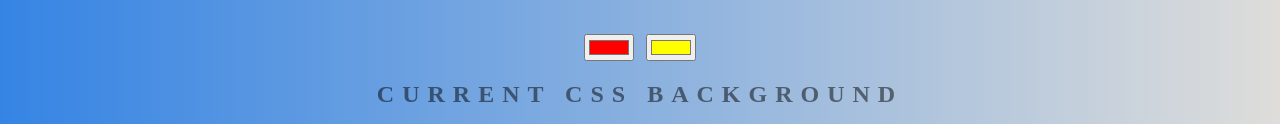
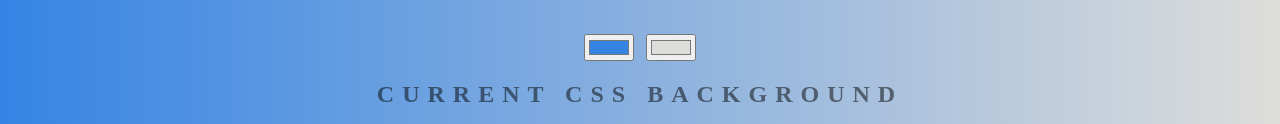
Before and after one commit to bbocko/background-generator, a plain HTML site: page index.html in a window 1280 px wide. Shown: the part 171-295 px from the top of the page. Drawn offline with Linux system fonts and the light colour scheme.

Commit message:
Update index.html

```diff
--- a/index.html
+++ b/index.html
@@ -13,8 +13,8 @@
 
 <body id="gradient">
     <h1>Background Generator</h1>
-    <input class="color1" type="color" name="color1" value="#ff0000">
-    <input class="color2" type="color" name="color2" value="#ffff00">
+    <input class="color1" type="color" name="color1" value="#3584e4">
+    <input class="color2" type="color" name="color2" value="#deddda">
     <h2>Current CSS background</h2>
     <h3>linear-gradient(to right, rgb(53, 132, 228), rgb(222, 221, 218));</h3>
     <button id="random">Randomize</button>
```
